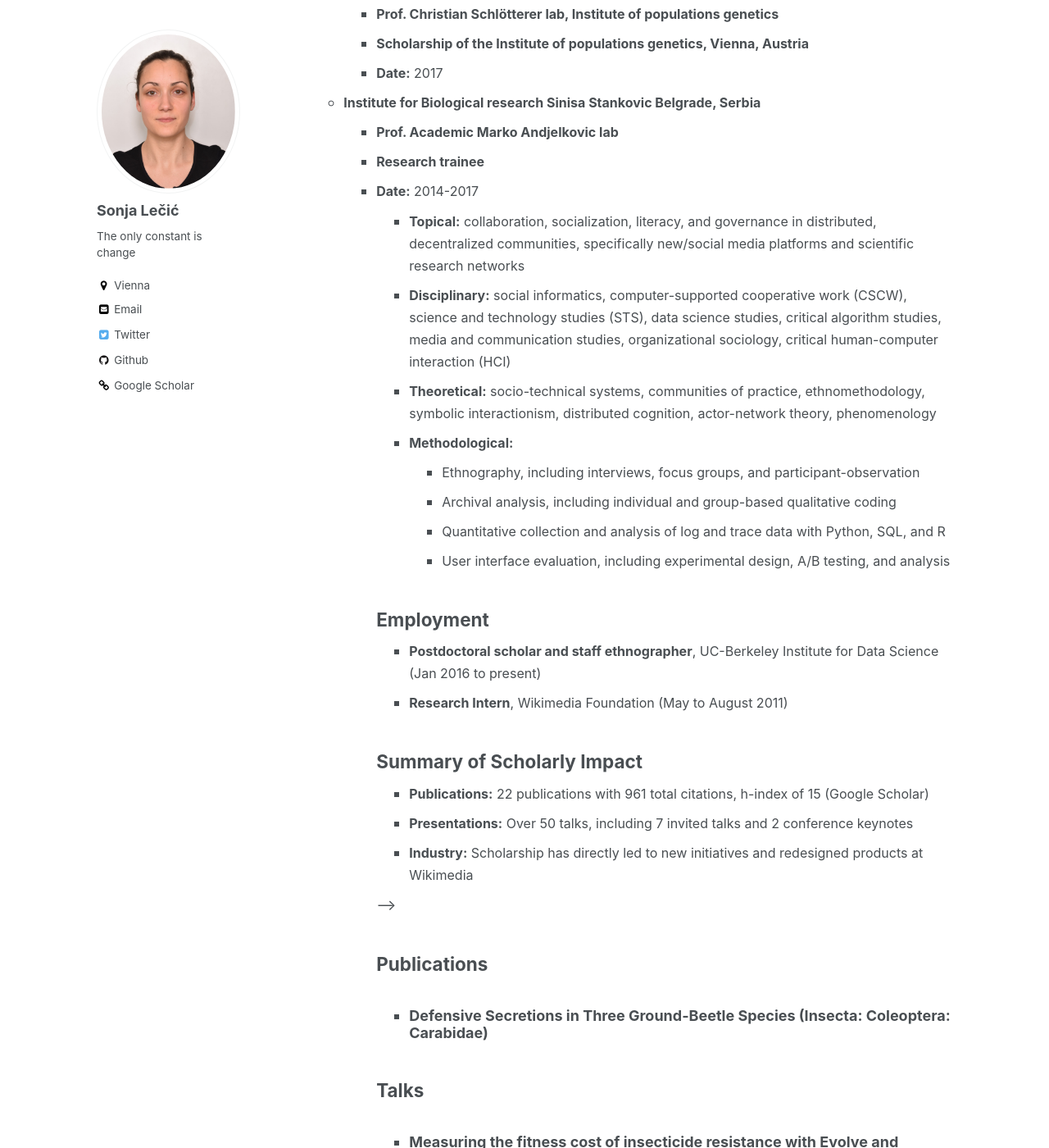
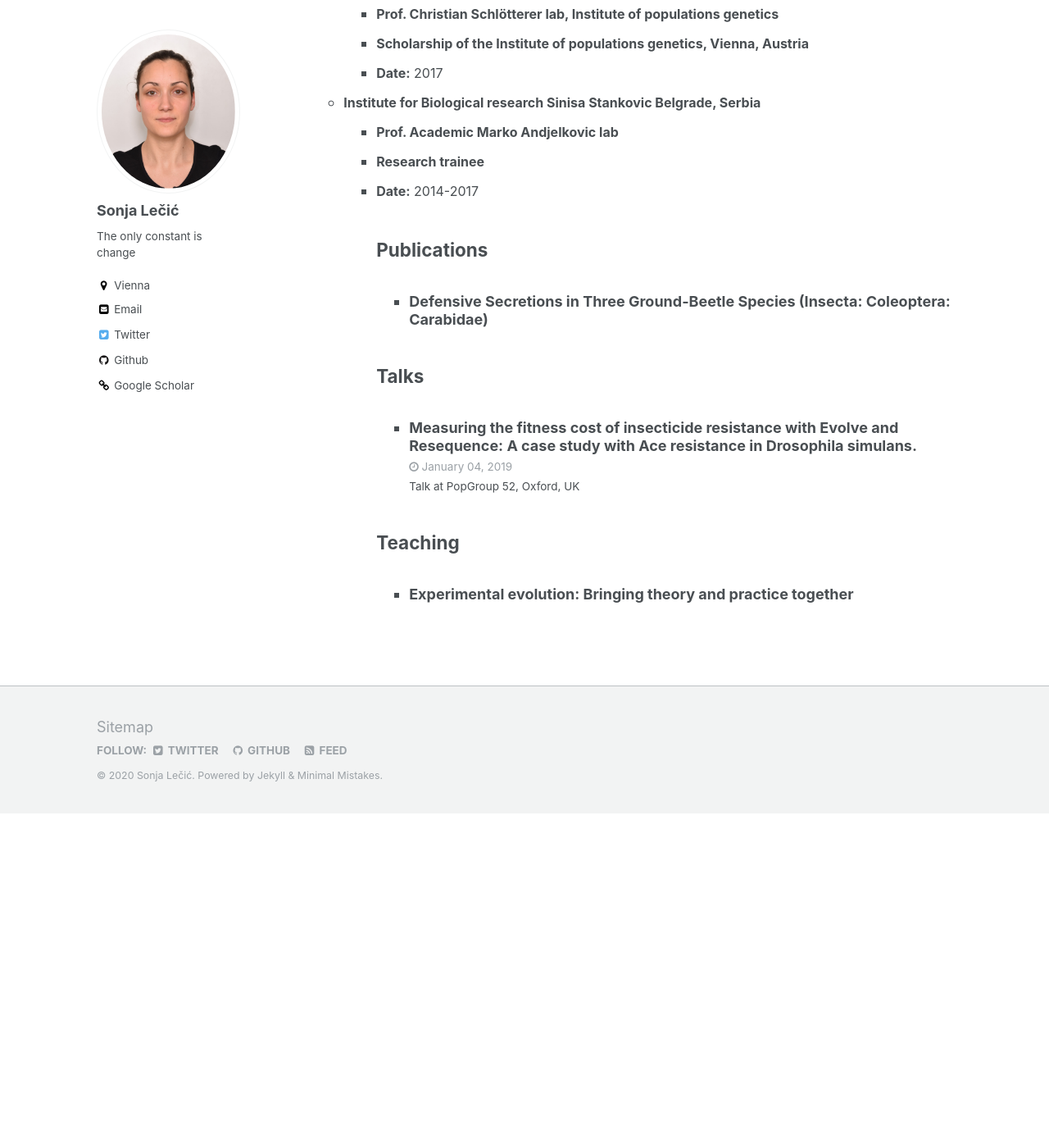
Before and after one commit to slecic/slecic.github.io, a Jekyll site: the page built from _pages/cv 2.html, in a window 1280 px wide and 1400 px high, scrolled down 1636 px. Shown: the whole window at 82% size. Built offline with Jekyll 4.4.1, drawn with Linux system fonts in a browser that asks for light colours; after the commit the page ends 2628 px from its top, so only the background shows below that.

Commit message:
05082020

```diff
--- a/_pages/cv 2.html
+++ b/_pages/cv 2.html
@@ -87,32 +87,6 @@ redirect_from:
   <li><strong><span style="font-size: medium;"><b>Research trainee</b></span></strong><span style="font-size: medium;"></span></li>
   <li><strong><span style="font-size: medium;"><b>Date:</b></span></strong><span style="font-size: medium;"> 2014-2017</span></li>
 
-<ul style="line-height: 1.5; margin: 10px 0;">
- 	<li><span style="font-size: medium;"><b>Topical:</b> collaboration, socialization, literacy, and governance in distributed, decentralized communities, specifically new/social media platforms and scientific research networks</span></li>
- 	<li><span style="font-size: medium;"><b>Disciplinary:</b> social informatics, computer-supported cooperative work (CSCW), science and technology studies (STS), data science studies, critical algorithm studies, media and communication studies, organizational sociology, critical human-computer interaction (HCI)</span></li>
- 	<li><span style="font-size: medium;"><b>Theoretical:</b> socio-technical systems, communities of practice, ethnomethodology, symbolic interactionism, distributed cognition, actor-network theory, phenomenology</span></li>
- 	<li><span style="font-size: medium;"><b>Methodological:</b></span>
-<ul>
- 	<li><span style="font-size: medium;">Ethnography, including interviews, focus groups, and participant-observation</span></li>
- 	<li><span style="font-size: medium;">Archival analysis, including individual and group-based qualitative coding</span></li>
- 	<li><span style="font-size: medium;">Quantitative collection and analysis of log and trace data with Python, SQL, and R</span></li>
- 	<li><span style="font-size: medium;">User interface evaluation, including experimental design, A/B testing, and analysis</span></li>
-</ul>
-</li>
-</ul>
-<h2>Employment</h2>
-<ul style="line-height: 1.5; margin: 10px 0;">
-  <li><span style="font-size: medium;"><b>Postdoctoral scholar and staff ethnographer</b>, UC-Berkeley Institute for Data Science (Jan 2016 to present)</span></li>
-  <li><span style="font-size: medium;"><b>Research Intern</b>, Wikimedia Foundation (May to August 2011)</span></li>
-</ul>
-<h2>Summary of Scholarly Impact</h2>
-<ul style="line-height: 1.5; margin: 10px 0;">
-  <li><span style="font-size: medium;"><b>Publications:</b> 22 publications with 961 total citations, h-index of 15 (Google Scholar)</li>
-  <li><span style="font-size: medium;"><b>Presentations:</b> Over 50 talks, including 7 invited talks and 2 conference keynotes</li>
-  <li><span style="font-size: medium;"><b>Industry:</b> Scholarship has directly led to new initiatives and redesigned products at Wikimedia</li>
-</ul>
--->
-
 <h2>Publications</h2>
   <ul>{% for post in site.articles %}
     {% include archive-single-cv.html %}
```
